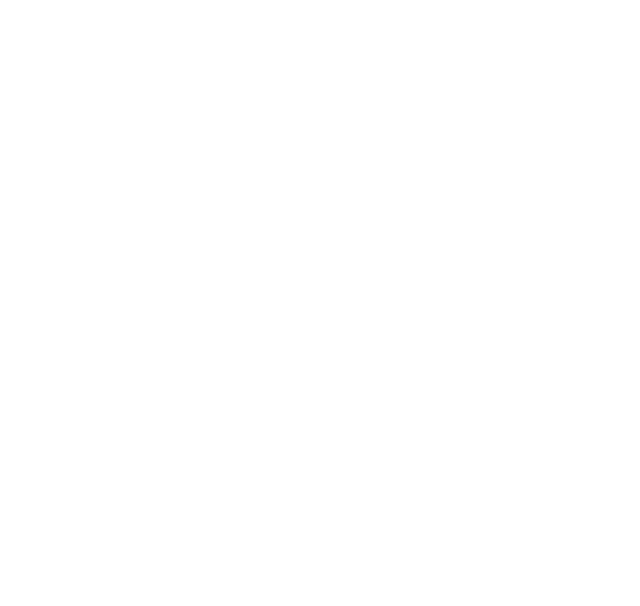
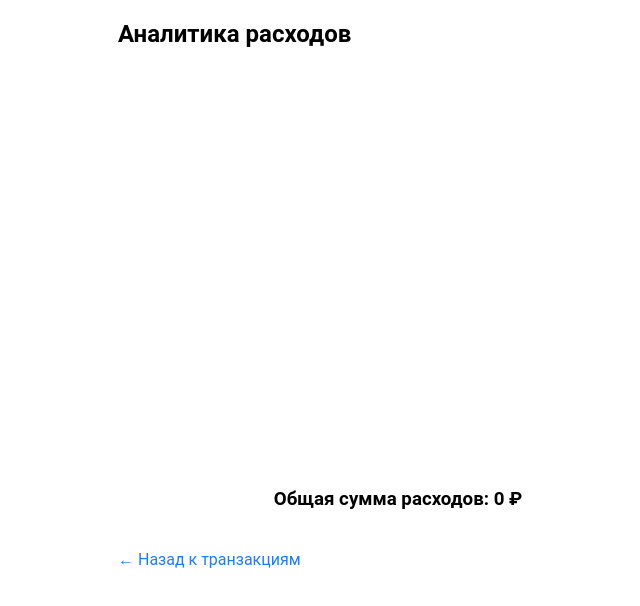
Before and after one commit to space-bro/finflow, an Angular app: page /analytics in a window 1280 px wide. Before the commit this address led to /. Shown: the top 606 px of the page, without its empty margins (242-882 px from the left). Built offline with nearby package versions, Linux system fonts and the light colour scheme.

Commit message:
Страница аналитики

```diff
--- a/package.json
+++ b/package.json
@@ -18,6 +18,7 @@
     "@angular/platform-browser": "^21.2.0",
     "@angular/router": "^21.2.0",
     "@angular/service-worker": "^21.2.0",
+    "chart.js": "^4.5.1",
     "rxjs": "~7.8.0",
     "tslib": "^2.3.0"
   },
--- a/src/app/app.routes.ts
+++ b/src/app/app.routes.ts
@@ -1,6 +1,8 @@
 import { Routes } from '@angular/router';
 import { AddTransactionComponent } from './presentation/pages/add-transaction/add-transaction.component';
+import { AnalyticsComponent } from './presentation/pages/analytics/analytics.component';
 
 export const routes: Routes = [
     {path: "", component: AddTransactionComponent},
+    {path: "analytics", component: AnalyticsComponent}
 ];
--- a/src/app/presentation/pages/add-transaction/add-transaction.component.html
+++ b/src/app/presentation/pages/add-transaction/add-transaction.component.html
@@ -1,4 +1,5 @@
  <div class="container">
+  <a routerLink="/analytics" class="analytics-link">📊 Аналитика</a>
     <div class="add-transaction">
       <h2>Новая транзакция</h2>
 
--- a/src/app/presentation/pages/add-transaction/add-transaction.component.ts
+++ b/src/app/presentation/pages/add-transaction/add-transaction.component.ts
@@ -7,11 +7,12 @@
 import { TransactionItemComponent } from "./components/transaction-item/transaction-item.component";
 import { Category } from "../../../domain/entities/category";
 import { CategoryRepository } from "../../../infrastructure/repositories/category.repository";
+import { RouterModule } from "@angular/router";
 
 @Component({
   templateUrl: './add-transaction.component.html',
   styleUrl: './add-transaction.component.scss',
-  imports: [CommonModule, FormsModule, TransactionItemComponent],
+  imports: [CommonModule, FormsModule, TransactionItemComponent, RouterModule],
 })
 export class AddTransactionComponent {
   type = signal<TransactionType>("expense");
--- /dev/null
+++ b/src/app/presentation/pages/analytics/analytics.component.html
@@ -0,0 +1,13 @@
+    <div class="container">
+      <h2>Аналитика расходов</h2>
+
+      <div class="chart-container">
+        <canvas #pieCanvas></canvas>
+      </div>
+
+      <div class="summary">
+        <h3>Общая сумма расходов: {{ totalExpenses() }} ₽</h3>
+      </div>
+
+      <a routerLink="/" class="back-link">← Назад к транзакциям</a>
+    </div>
--- /dev/null
+++ b/src/app/presentation/pages/analytics/analytics.component.scss
@@ -0,0 +1,14 @@
+.container { max-width: 600px; margin: 0 auto; padding: 20px; }
+    h2 { margin-bottom: 20px; }
+    .chart-container {
+      position: relative;
+      height: 400px;
+      margin-bottom: 20px;
+    }
+    .summary { text-align: center; margin: 20px 0; }
+    .back-link {
+      display: inline-block;
+      margin-top: 20px;
+      color: #1d7bff;
+      text-decoration: none;
+    }
--- /dev/null
+++ b/src/app/presentation/pages/analytics/analytics.component.ts
@@ -0,0 +1,114 @@
+import { Component, computed, ElementRef, Inject, OnInit, signal, ViewChild } from "@angular/core";
+import { TRANSACTION_REPOSITORY_TOKEN } from "../../../domain/repositories/transaction.repository.token";
+import { ArcElement, Chart, Legend, PieController, Tooltip } from "chart.js";
+import { Category } from "../../../domain/entities/category";
+import { ITransactionRepository } from "../../../domain/repositories/transaction.repository.interface";
+import { CategoryRepository } from "../../../infrastructure/repositories/category.repository";
+import { CommonModule } from "@angular/common";
+import { RouterModule } from "@angular/router";
+import { Transaction } from "../../../domain/entities/transaction";
+
+// Регистрируем нужные компоненты Chart.js
+Chart.register(PieController, ArcElement, Tooltip, Legend);
+@Component({
+  imports: [CommonModule, RouterModule],
+  templateUrl: "./analytics.component.html",
+  styleUrl: "./analytics.component.scss",
+})
+export class AnalyticsComponent implements OnInit {
+  @ViewChild('pieCanvas') pieCanvas!: ElementRef<HTMLCanvasElement>;
+
+  transactions = signal<Transaction[]>([]);
+  categories = signal<Category[]>([]);
+  private chart: Chart | null = null;
+
+  totalExpenses = computed(() => {
+    return this.transactions()
+      .filter(t => t.type === 'expense')
+      .reduce((sum, t) => sum + t.amount, 0);
+  });
+
+  // Данные для диаграммы
+  private getChartData() {
+      const expenses = this.transactions().filter(t => t.type === 'expense');
+      const map = new Map<string, { value: number; color: string }>(); // ← явный тип!
+
+      for (const tx of expenses) {
+          const category = this.categories().find(c => c.id === tx.categoryId);
+          const categoryName = category?.name || 'Без категории';
+          const color = category?.color || '#9E9E9E';
+          const current = map.get(categoryName);
+
+          if (current) {
+              current.value += tx.amount;
+          } else {
+              map.set(categoryName, { value: tx.amount, color: color });
+          }
+      }
+
+      return {
+          labels: Array.from(map.keys()),
+          values: Array.from(map.values()).map(v => v.value),
+          colors: Array.from(map.values()).map(v => v.color)
+      };
+  }
+
+  constructor(
+    @Inject(TRANSACTION_REPOSITORY_TOKEN) private transactionRepo: ITransactionRepository,
+    private categoryRepo: CategoryRepository
+  ) {}
+
+  async ngOnInit() {
+    await this.loadData();
+    this.renderChart();
+  }
+
+  private async loadData() {
+    this.categories.set(await this.categoryRepo.getAll());
+    this.transactions.set(await this.transactionRepo.getAll());
+  }
+
+  private renderChart() {
+    if (this.chart) {
+      this.chart.destroy();
+    }
+
+    const { labels, values, colors } = this.getChartData();
+
+    if (values.length === 0) {
+      return;
+    }
+
+    this.chart = new Chart(this.pieCanvas.nativeElement, {
+      type: 'pie',
+      data: {
+        labels: labels,
+        datasets: [{
+          data: values,
+          backgroundColor: colors,
+          borderWidth: 0
+        }]
+      },
+      options: {
+        responsive: true,
+        maintainAspectRatio: true,
+        plugins: {
+          legend: {
+            position: 'bottom'
+          },
+          tooltip: {
+            callbacks: {
+              label: (context) => {
+                const label = context.label || '';
+                const value = context.raw as number;
+                const total = values.reduce((a, b) => a + b, 0);
+                const percent = ((value / total) * 100).toFixed(1);
+                return `${label}: ${value} ₽ (${percent}%)`;
+              }
+            }
+          }
+        }
+      }
+    });
+  }
+}
```
Also changed, not shown: 1 other file (tests, documents, lock files or other folders).
